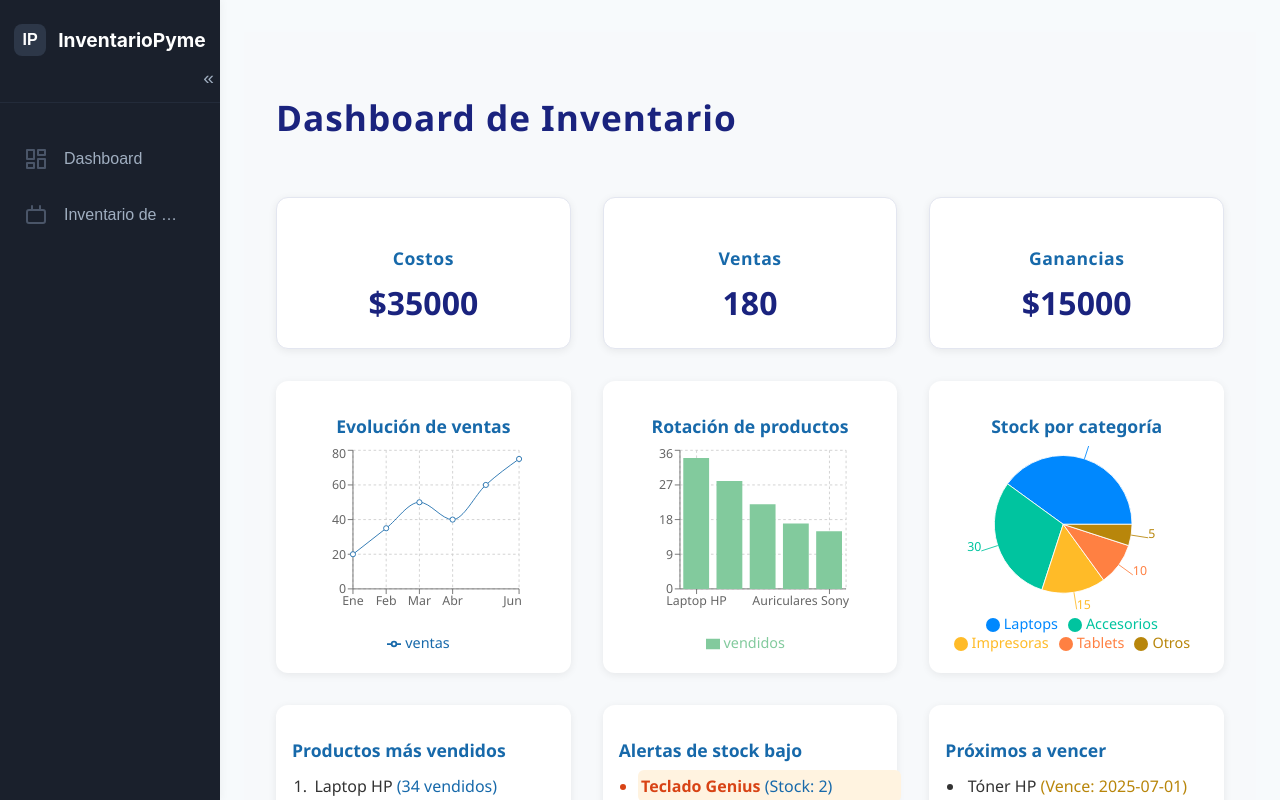
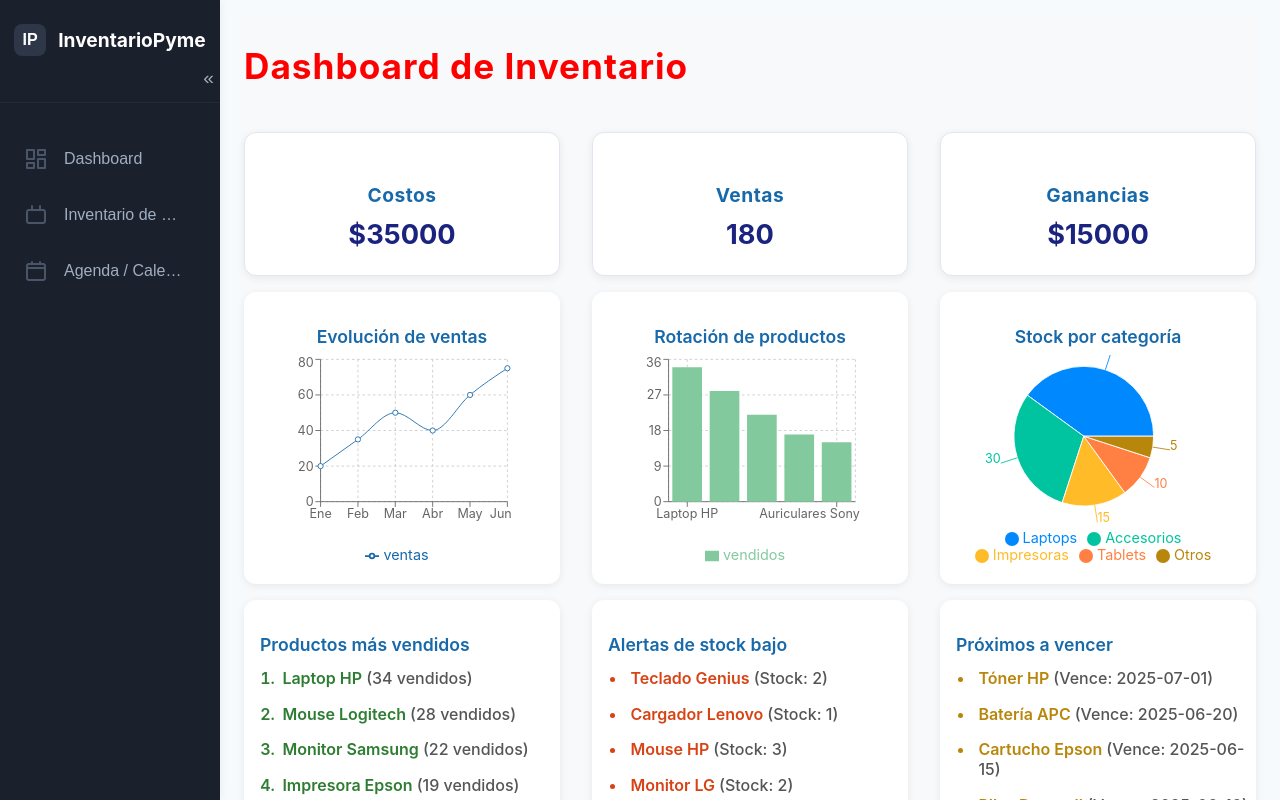
Before and after one commit to Panda2609/my-pyme, a React (Create React App) app: page / in a window 1280 px wide. Shown: the top 800 px of the page. Built offline with nearby package versions, Linux system fonts and the light colour scheme.

Commit message:
Cambio colores de listados de Dashboard

```diff
--- a/package.json
+++ b/package.json
@@ -8,6 +8,7 @@
     "@testing-library/react": "^16.3.0",
     "@testing-library/user-event": "^13.5.0",
     "react": "^19.1.0",
+    "react-calendar": "^6.0.0",
     "react-dom": "^19.1.0",
     "react-icons": "^5.5.0",
     "react-scripts": "5.0.1",
--- a/src/App.css
+++ b/src/App.css
@@ -8,7 +8,7 @@
 .main-content {
   flex: 1;
   margin-left: 220px;
-  padding: 32px 24px;
+  padding: 1em 1.5em;
   transition: margin-left 0.2s cubic-bezier(.4,0,.2,1);
   min-width: 0;
   box-sizing: border-box;
--- a/src/App.js
+++ b/src/App.js
@@ -1,11 +1,11 @@
 import React, { useState } from 'react';
 import './App.css';
-
 import Sidebar from './components/Sidebar';
 import Dashboard from './components/Dashboard';
 import ProductList from './components/ProductList';
 import mockDashboardData from './data/mockDashboardData';
 import mockProducts from './data/mockProducts';
+import Calendar from './components/Calendar';
 
 
 function App() {
@@ -17,6 +17,7 @@ function App() {
       <main className="main-content">
         {view === 'dashboard' && <Dashboard dashboardData={mockDashboardData} />}
         {view === 'inventario' && <ProductList products={mockProducts} />}
+        {view === 'calendar' && <Calendar />}
       </main>
     </div>
   );
--- /dev/null
+++ b/src/components/Calendar.jsx
@@ -0,0 +1,65 @@
+import React, { useState } from 'react';
+import CalendarLib from 'react-calendar';
+import 'react-calendar/dist/Calendar.css';
+import '../styles/Calendar.css';
+
+function Calendar() {
+  const [date, setDate] = useState(new Date());
+  const [events, setEvents] = useState([]);
+  const [showForm, setShowForm] = useState(false);
+  const [formData, setFormData] = useState({ title: '', type: 'evento', date: date });
+
+  const handleDateChange = (d) => {
+    setDate(d);
+    setFormData({ ...formData, date: d });
+  };
+
+  const handleInputChange = (e) => {
+    const { name, value } = e.target;
+    setFormData({ ...formData, [name]: value });
+  };
+
+  const handleAddEvent = (e) => {
+    e.preventDefault();
+    setEvents([...events, { ...formData }]);
+    setShowForm(false);
+    setFormData({ title: '', type: 'evento', date });
+  };
+
+  const eventsForDate = events.filter(ev => new Date(ev.date).toDateString() === date.toDateString());
+
+  return (
+    <div className="calendar-container">
+      <h2>Calendario</h2>
+      <CalendarLib onChange={handleDateChange} value={date} />
+      <div className="calendar-events">
+        <h3>Eventos para {date.toLocaleDateString()}</h3>
+        {eventsForDate.length === 0 ? (
+          <p>No hay eventos para este día.</p>
+        ) : (
+          <ul>
+            {eventsForDate.map((ev, idx) => (
+              <li key={idx}><strong>{ev.title}</strong> ({ev.type})</li>
+            ))}
+          </ul>
+        )}
+        <button onClick={() => setShowForm(true)}>Agregar evento</button>
+        {showForm && (
+          <form className="calendar-form" onSubmit={handleAddEvent}>
+            <input name="title" type="text" placeholder="Título" value={formData.title} onChange={handleInputChange} required />
+            <select name="type" value={formData.type} onChange={handleInputChange}>
+              <option value="evento">Evento</option>
+              <option value="vencimiento">Vencimiento</option>
+              <option value="entrega">Entrega</option>
+              <option value="reabastecimiento">Reabastecimiento</option>
+            </select>
+            <button type="submit">Guardar</button>
+            <button type="button" onClick={() => setShowForm(false)}>Cancelar</button>
+          </form>
+        )}
+      </div>
+    </div>
+  );
+}
+
+export default Calendar;
--- a/src/components/Dashboard.jsx
+++ b/src/components/Dashboard.jsx
@@ -98,7 +98,7 @@ const Dashboard = ({ dashboardData }) => {
                     <h3>Productos más vendidos</h3>
                     <ol className="scrollable-list">
                         {productosMasVendidos.map((prod, idx) => (
-                            <li key={idx}>{prod.nombre} <span>({prod.vendidos} vendidos)</span></li>
+                            <li key={idx} className="mas-vendidos">{prod.nombre} <span>({prod.vendidos} vendidos)</span></li>
                         ))}
                     </ol>
                 </div>
@@ -118,7 +118,7 @@ const Dashboard = ({ dashboardData }) => {
                     <h3>Próximos a vencer</h3>
                     <ul className="scrollable-list">
                         {productosProximosAVencer.map((prod, idx) => (
-                            <li key={idx}>{prod.nombre} <span>(Vence: {prod.vence})</span></li>
+                            <li key={idx} className="proximos-vencer">{prod.nombre} <span>(Vence: {prod.vence})</span></li>
                         ))}
                     </ul>
                 </div>
--- a/src/components/ProductList.jsx
+++ b/src/components/ProductList.jsx
@@ -61,9 +61,10 @@ const ProductList = ({ products }) => {
 
   return (
     // Aplicar clase CSS al contenedor principal
+    <>
       <div className="product-list-container">
-      <h2>Listado de Productos</h2>
-
+        {/* Título de la lista de productos */}
+        <h2>Lista de Productos</h2>
         {/* Fila combinada para búsqueda, filtros y botón */}
         <div className="filter-search-row">
           <SearchBar value={search} onChange={setSearch} />
@@ -139,6 +140,7 @@ const ProductList = ({ products }) => {
           onPageChange={setCurrentPage}
         />
       </div>
+    </>
   );
 };
 
--- a/src/components/Sidebar.jsx
+++ b/src/components/Sidebar.jsx
@@ -33,6 +33,13 @@ const Sidebar = ({ onMenuClick }) => {
           </span>
           {!collapsed && <span className="menu-text">Inventario de productos</span>}
         </button>
+        <button className="sidebar-menu-item" tabIndex={0} onClick={() => onMenuClick('calendar')}>
+          <span className="menu-icon">
+            {/* Icono de calendario */}
+            <svg width="24" height="24" fill="none" stroke="#4A5568" strokeWidth="2" strokeLinecap="round" strokeLinejoin="round" viewBox="0 0 24 24"><rect x="3" y="5" width="18" height="16" rx="2"/><path d="M16 3v2M8 3v2M3 9h18"/></svg>
+          </span>
+          {!collapsed && <span className="menu-text">Agenda / Calendario</span>}
+        </button>
       </nav>
     </aside>
   );
--- a/src/index.css
+++ b/src/index.css
@@ -11,3 +11,11 @@ code {
   font-family: source-code-pro, Menlo, Monaco, Consolas, 'Courier New',
     monospace;
 }
+
+h2 {
+  font-size: 2.2rem;
+  font-weight: 700;
+  color: red;
+  /* margin-bottom: 1.5rem; */
+  letter-spacing: 1px;
+}
--- a/src/styles/Dashboard.css
+++ b/src/styles/Dashboard.css
@@ -1,19 +1,11 @@
+
 .dashboard-container {
   display: flex;
   flex-direction: column;
-  gap: 2rem;
-  padding: 2rem;
+  gap: 1rem;
+  /* padding: 2rem; */
   background: #f7f9fb;
   min-height: 100vh;
-  font-family: 'Segoe UI', 'Roboto', Arial, sans-serif;
-}
-
-.dashboard-container h2 {
-  font-size: 2.2rem;
-  font-weight: 700;
-  color: #1a237e;
-  margin-bottom: 1.5rem;
-  letter-spacing: 1px;
 }
 
 .dashboard-resumen-row {
@@ -39,14 +31,14 @@
   box-shadow: 0 4px 16px rgba(26,35,126,0.10);
 }
 .resumen-card h4 {
-  font-size: 1.1rem;
+  font-size: 1.2rem;
   color: #1769aa;
   margin-bottom: 0.5rem;
-  font-weight: 600;
+  font-weight: 700;
   letter-spacing: 0.5px;
 }
 .resumen-card-value {
-  font-size: 2rem;
+  font-size: 1.7rem;
   font-weight: 700;
   color: #1a237e;
   margin-top: 0.2rem;
@@ -96,17 +88,27 @@
   transition: background 0.15s;
 }
 .scrollable-list li span {
-  color: #1769aa;
+  color: #555;
   font-weight: 500;
 }
 .scrollable-list li.alerta-stock-bajo {
-  background: #fff3e0;
+  /* background: #fff3e0; */
   color: #d84315;
   font-weight: 600;
 }
 
-.dashboard-section.proximos-vencer li span {
+.scrollable-list li.mas-vendidos{
+  /* background: #e6f4ea; */
+  color: #2e7d32;
+  font-weight: 600;
+}
+
+.scrollable-list li.proximos-vencer {
+  /* background: #fff8e1; */
   color: #b8860b;
+  font-weight: 600;
+  border-radius: 6px;
+  padding: 0.3rem 0.2rem;
 }
 
 .recharts-default-legend{
--- a/src/styles/ProductList.css
+++ b/src/styles/ProductList.css
@@ -2,9 +2,8 @@
 
 /* Estilos para el contenedor principal */
 .product-list-container {
-  margin: 20px;
-  padding: 20px;
-  border: 1px solid #ccc;
+  /* padding: 0.5em ; */
+  /* border: 1px solid #ccc; */
   border-radius: 8px;
   background-color: #f9f9f9;
   display: flex;
@@ -12,11 +11,10 @@
   align-items: center;
 }
 
-/* Estilos para el título */
 .product-list-container h2 {
-  color: #333;
-  margin-bottom: 20px;
-  text-align: center;
+  align-self: flex-start;
+  text-align: left;
+  width: 100%;
 }
 
 /* Estilos para la tabla */
```
Also changed, not shown: src/styles/Calendar.css (added), 1 other file (tests, documents, lock files or other folders). Lines whose indentation alone changed are shown as unchanged.
